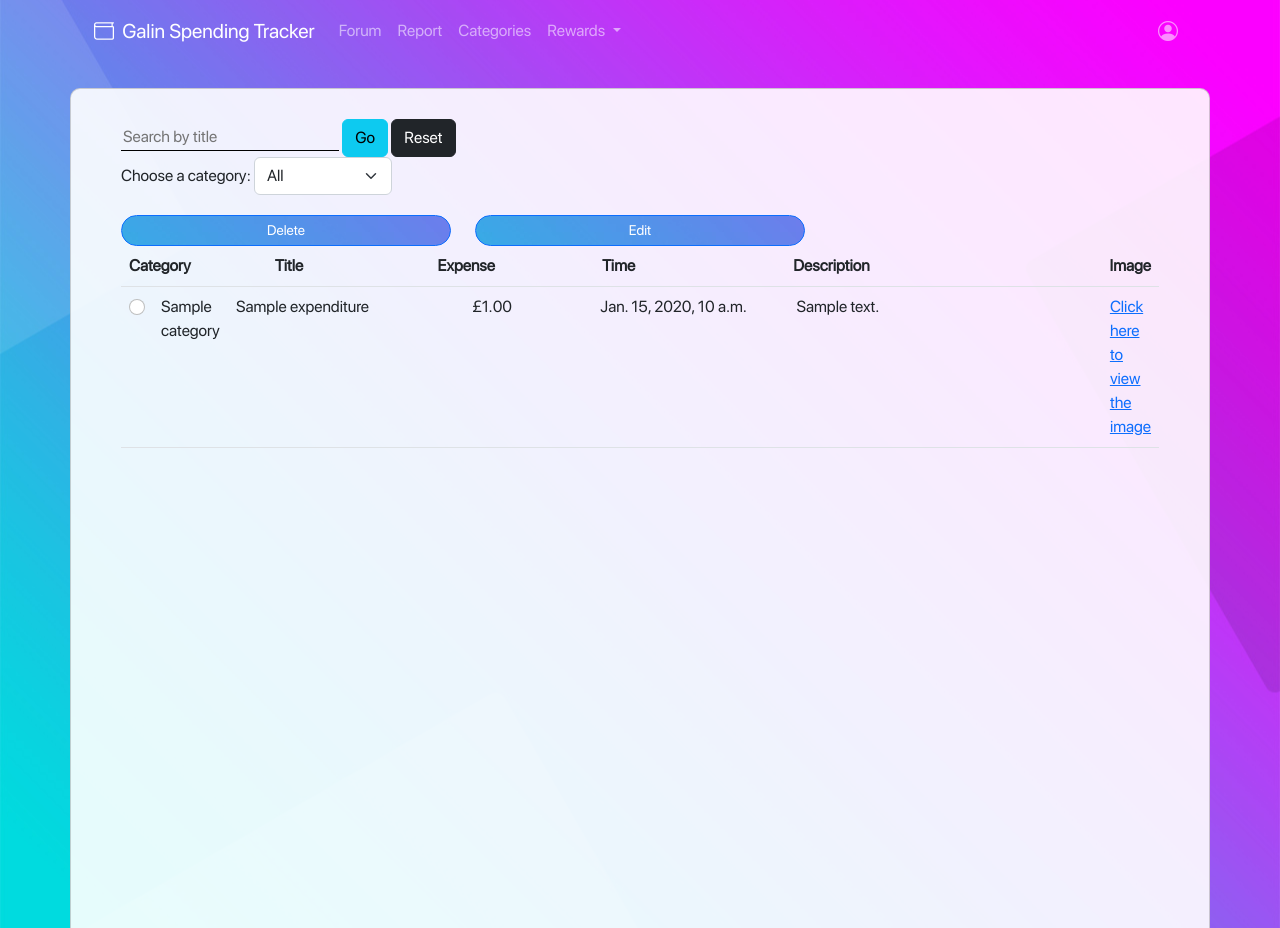
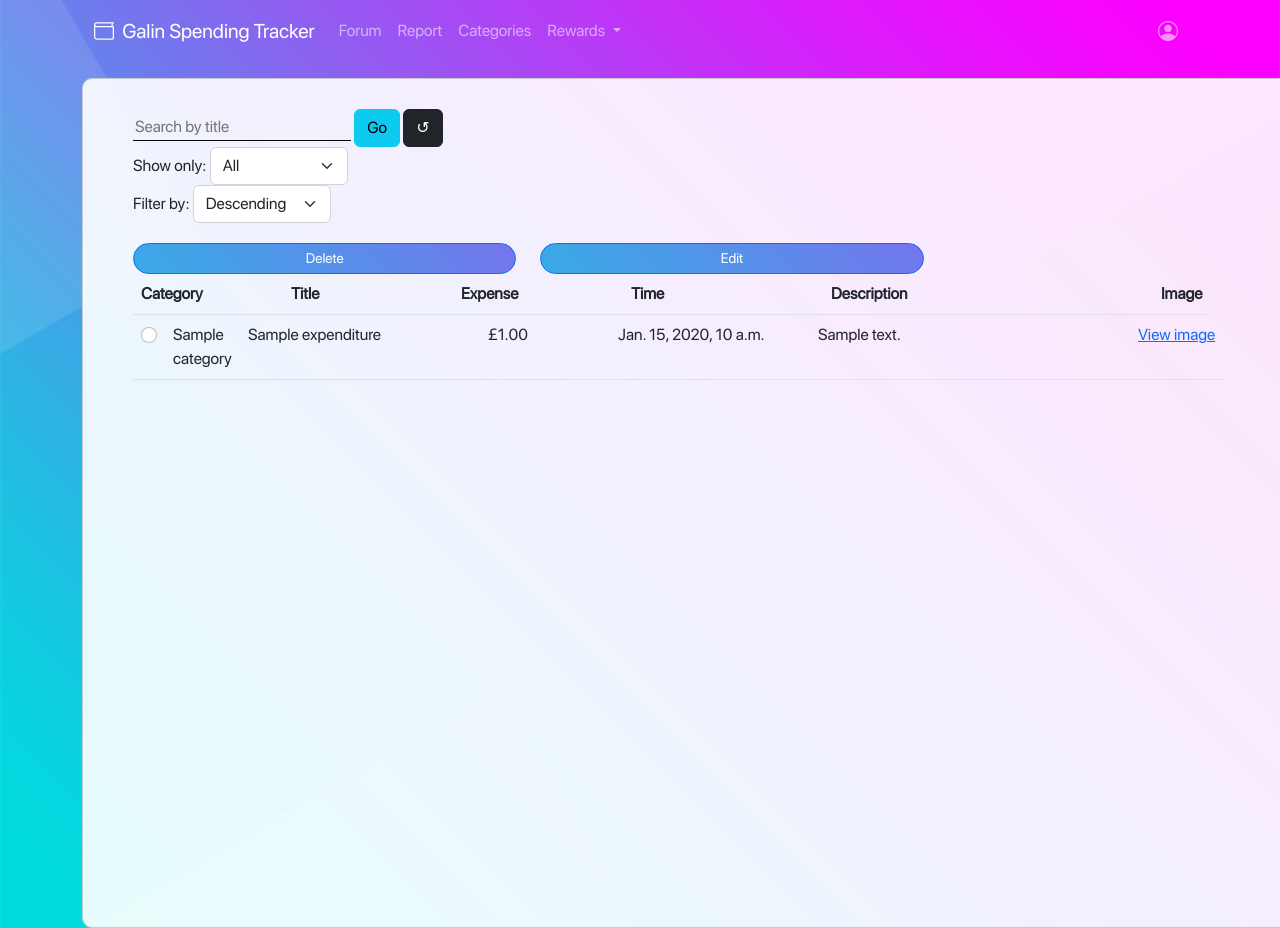
Before and after one commit to rb2cc/Team-Galin-Spending-Tracker, a Django app: page /search_category/ in a window 1280 px wide. Run offline with Django 4.2, Linux system fonts and the light colour scheme; a user stored in the database is signed in; tables that the repository leaves empty hold one stand-in row (values such as "Sample post"); some libraries are stand-ins or nearby versions.

Commit message:
make various additions -fix expenditure list scroll graphical error overflowing from the full card -add drop down input for generic filtering types -refactor current expenditure_list code, give variable names closer to appropriate naming conventions

```diff
--- a/personal_spending_tracker/urls.py
+++ b/personal_spending_tracker/urls.py
@@ -58,10 +58,9 @@ urlpatterns = [
     path('forum_home/', views.forum_home, name='forum_home'),
     path('posts/', views.posts, name='posts'),
     path('detail/', views.detail, name='detail'),
-    # path('update_expenditures/',views.update_expenditures, name='update_expenditures'),
     path('category_list', views.category_list, name='category_list'),
     path('remove_category/<int:id>', views.remove_category, name='remove_category'),
-    path('remove_expenditure/', views.remove_expenditure, name='remove_expenditure'),
+    path('remove_expenditure', views.remove_expenditure, name='remove_expenditure'),
     path('update_expenditure', views.update_expenditure, name='update_expenditure'),
     path('search_expenditure/', views.search_expenditure, name='search_expenditure'),
     path('search_category/', views.search_category, name='search_category'),
--- a/static/custom.css
+++ b/static/custom.css
@@ -151,7 +151,7 @@ input[type=password] {
 
 .mainTbody{
   display:block;
-  height: 700px;
+  max-height: 625px;
   overflow-y:auto;
 }
 
--- a/tracker/templates/expenditure_list.html
+++ b/tracker/templates/expenditure_list.html
@@ -1,62 +1,72 @@
 {% extends 'base_content.html' %}
 {% block content %}
 <script src="https://ajax.googleapis.com/ajax/libs/jquery/3.6.3/jquery.min.js"></script>
-<div class='row'>
+<!-- <div class='row'> -->
     <div class="card full-card">
-        <!-- Seach bar -->
+        <span>
+            <!-- Search bar for title filter -->
             <form action="{% url 'search_expenditure' %}" method="GET">
-            <input id="title" name="q" type="text" onblur="this.form.submit()" placeholder="Search by title">
+                <input id="inputted_title" name="q" type="text" onblur="this.form.submit()" placeholder="Search by title">
                 <button type="submit" class="btn btn-info btn-md">Go</button>
-            <a class="btn btn-md btn-dark" href='{% url 'expenditure_list' %}'>Reset</a>
+                <a id="refresh_table_button" class="btn btn-md btn-dark" href='{% url 'expenditure_list' %}'>↺</a>
             </form>
-        <!-- Drop down -->
+            <!-- Drop down for category filter -->
             <form action="{% url 'search_category' %}" method="GET">
-            <label for="category">Choose a category:</label>
-            <select class="form-select" style="width:138px; display: inline-block;" id = "category" name="q" onchange="this.form.submit()" >
+                <label for="selected_category">Show only:</label>
+                <select class="form-select" style="width:138px; display: inline-block;" id = "selected_category" name="q" onchange="this.form.submit()" >
                     <option>All</option>
                     {% for category in categories %}
                         <option value= {{ category.id }}>{{category}}</option>
                     {% endfor %}
                 </select>
             </form>
-
+            <!-- Drop down for general filter -->
+            <form action="" method="GET">
+                <label for="selected_filter">Filter by:</label>
+                <select class="form-select" style="width:138px; display: inline-block;" id = "selected_filter" name="q" onchange="">
+                    <option value="Descending">Descending</option>
+                    <option value="Ascending">Ascending</option>
+                    <option value="Oldest">Oldest</option>
+                    <option value="Latest">Latest</option>
+                </select>
+            </form>
+        </span>
+        <!-- javascript for persisting drop down selection after onchange function occurs -->
         <script>
-        // $('#title').on('change', function() {
-        //         // Save value in localstorage
-        //         localStorage.setItem("title", $(this).val());
+        $('#selected_category').on('change', function() {
+            localStorage.setItem("selected_category", $(this).val());
+        });
+        // $('#selected_filter').on('change', function() {
+        //     localStorage.setItem("selected_filter", $(this).val());
         // });
-        $('#category').on('change', function() {
-                // Save value in localstorage
-                localStorage.setItem("category", $(this).val());
-        });
         $(document).ready(function() {
-            if (localStorage.getItem("category") ||  localStorage.getItem("title")) {
-                $('#category').val(localStorage.getItem("category"));
-                // $('#title').val(localStorage.getItem("title"));
-            }
-            if (performance.navigation.type == 1) {
-                console.info( "This page is reloaded" );
-            } else {
-                localStorage.removeItem("title");
-                // localStorage.removeItem("category"); // clear localstorage
-                console.info( "This page is not reloaded");
-            }
+            if (localStorage.getItem("selected_category")){//&&!(localStorage.getItem("selected_filter"))) {
+                $('#selected_category').val(localStorage.getItem("selected_category"));
+                // find way to reset table
+            } //else if (localStorage.getItem("selected_filter")&&!(localStorage.getItem("selected_category"))){
+            //     $('#selected_filter').val(localStorage.getItem("selected_filter"));
+            // }else if(localStorage.getItem("selected_category")&&localStorage.getItem("selected_filter")) {
+            //     $('#selected_filter').val(localStorage.getItem("selected_filter"));
+            //     $('#selected_category').val(localStorage.getItem("selected_category"));
+            // }
+            // if (!(performance.navigation.type == 1)) {
+            //     localStorage.clear();
+            // }
         });
         </script>
-
         <!-- table -->
-        <form id="expenform" method="POST">
+        <form id="expenditure_form" method="POST">
             {% csrf_token %}
         <table class="table mainTable">
             <div class="row">
                 <div class="col-4">
                   <div class="d-grid gap-2 d-md-block">
-                    <button type="button" name="delete" class="btn btn-primary btn-sm" data-bs-toggle="modal" data-bs-target="#deleteModal">Delete</button>
+                    <button type="button" name="delete" class="btn btn-primary btn-sm" data-bs-toggle="modal" data-bs-target="#delete_modal">Delete</button>
                   </div>
                 </div>
                 <div class="col-4">
                     <div class="d-grid gap-2 d-md-block">
-                      <button type="button" name="edit" class="btn btn-primary btn-sm" data-bs-toggle="modal" data-bs-target="#editModal">Edit</button>
+                      <button type="button" name="edit" class="btn btn-primary btn-sm" data-bs-toggle="modal" data-bs-target="#edit_modal">Edit</button>
                     </div>
                 </div>
             </div>
@@ -71,13 +81,10 @@
                     <th scope="col">Image</th>
                 </tr>
             </thead>
-
-          </div>
-            <tbody class="mainTbody" >
-                <div class="Spending">
+            <tbody class="mainTbody">
+                <div class="scroll">
                     {% for spending in spendings %}
                         <tr>
-                            <!-- <td width="75px" value=spending.id id="checkbox" ><input type="checkbox"></td> -->
                             <th scope="row"> <input class = "form-check-input" type = "radio" name = "expenditure_pk" value = {{ spending.id }}></input> </th>
                             <td width="75px">{{ spending.category }}</td>
                             <td width="240px">{{ spending.title }}</td>
@@ -88,11 +95,10 @@
                             <!-- This code can show full images.
                                 <td style="max-width:0px"><img src="media/{{ spending.image }} " alt="image"></td>
                             -->
-                                <td><a href="{{ spending.image.url }}">Click here to view the image</a></td>
+                                <td><a href="{{ spending.image.url }}">View image</a></td>
                             {% else %}
                                 <td><a> None </a></td>
                             {% endif %}
-                            <!-- <th scope="row"><button class="btn btn-sm btn-info">Edit</button></th> -->
                         </tr>
                     {% endfor %}
                 </div>
@@ -100,14 +106,14 @@
         </table>
     </form>
     </div>
-</div>
+<!-- </div> -->
 
 <!-- delete modal -->
-<div class="modal fade" id="deleteModal" tabindex="-1" aria-labelledby="deleteModalLabel" aria-hidden="true">
+<div class="modal fade" id="delete_modal" tabindex="-1" aria-labelledby="delete_modal_label" aria-hidden="true">
     <div class="modal-dialog">
       <div class="modal-content">
         <div class="modal-header">
-          <h1 class="modal-title fs-5" id="deleteModalLabel">Delete Expenditure</h1>
+          <h1 class="modal-title fs-5" id="delete_modal_label">Delete Expenditure</h1>
           <button type="button" class="btn-close" data-bs-dismiss="modal" aria-label="Close"></button>
         </div>
         <div class="modal-body">
@@ -115,18 +121,18 @@
         </div>
         <div class="modal-footer">
           <button type="button" class="btn btn-warning" data-bs-dismiss="modal">Cancel</button>
-          <button type="submit" class="btn btn-danger"  form="expenform" formaction = "../remove_expenditure" method="POST">Delete</button>
+          <button type="submit" class="btn btn-danger"  form="expenditure_form" formaction = "../remove_expenditure" method="POST">Delete</button>
         </div>
       </div>
     </div>
   </div>
 
   <!-- edit modal -->
-  <div class="modal fade" id="editModal" tabindex="-1" aria-labelledby="editModalLabel" aria-hidden="true">
+  <div class="modal fade" id="edit_modal" tabindex="-1" aria-labelledby="edit_modal_label" aria-hidden="true">
     <div class="modal-dialog">
       <div class="modal-content">
         <div class="modal-header">
-          <h1 class="modal-title fs-5" id="editModalLabel">Edit Expenditure</h1>
+          <h1 class="modal-title fs-5" id="edit_modal_label">Edit Expenditure</h1>
           <button type="button" class="btn-close" data-bs-dismiss="modal" aria-label="Close"></button>
         </div>
         <div class="modal-body">
@@ -134,10 +140,12 @@
             {% csrf_token %}
             {{ form.as_p }}
           <p>Are you sure you want to edit this expenditure?</p>
+          <p>TO BE IMPLEMENTED</p>
+
         </div>
         <div class="modal-footer">
           <button type="button" class="btn btn-warning" data-bs-dismiss="modal">Cancel</button>
-          <button type="submit" class="btn btn-success"  form="expenform" formaction = "../update_expenditure" method="POST">Confirm</button>
+          <button type="submit" class="btn btn-success"  form="expenditure_form" formaction = "../update_expenditure" method="POST">Confirm</button>
         </div>
     </form>
       </div>
--- a/tracker/views.py
+++ b/tracker/views.py
@@ -201,11 +201,8 @@ def getAllList(objectList, num, request):
     cum = getCumulativeExpenseList(objectList, dai)
     return cat, exp, dat, dai, cum
 
-
-
 def change_password_success(request):
     return render(request, 'change_password_success.html')
-
 
 class UserEditView(generic.UpdateView):
     form_class = EditUserForm
@@ -313,8 +310,8 @@ def update_expenditure(request):
 
         except Expenditure.DoesNotExist:
             return redirect('expenditure_list')
-        except MultiValueDictKeyError:
-            return redirect('expenditure_list')
+        # except MultiValueDictKeyError:
+        #     return redirect('expenditure_list')
 
 def search_expenditure(request):
     query = request.GET.get("q")
```
Also changed, not shown: static/images/refresh.png (added). Lines whose indentation alone changed are shown as unchanged.
